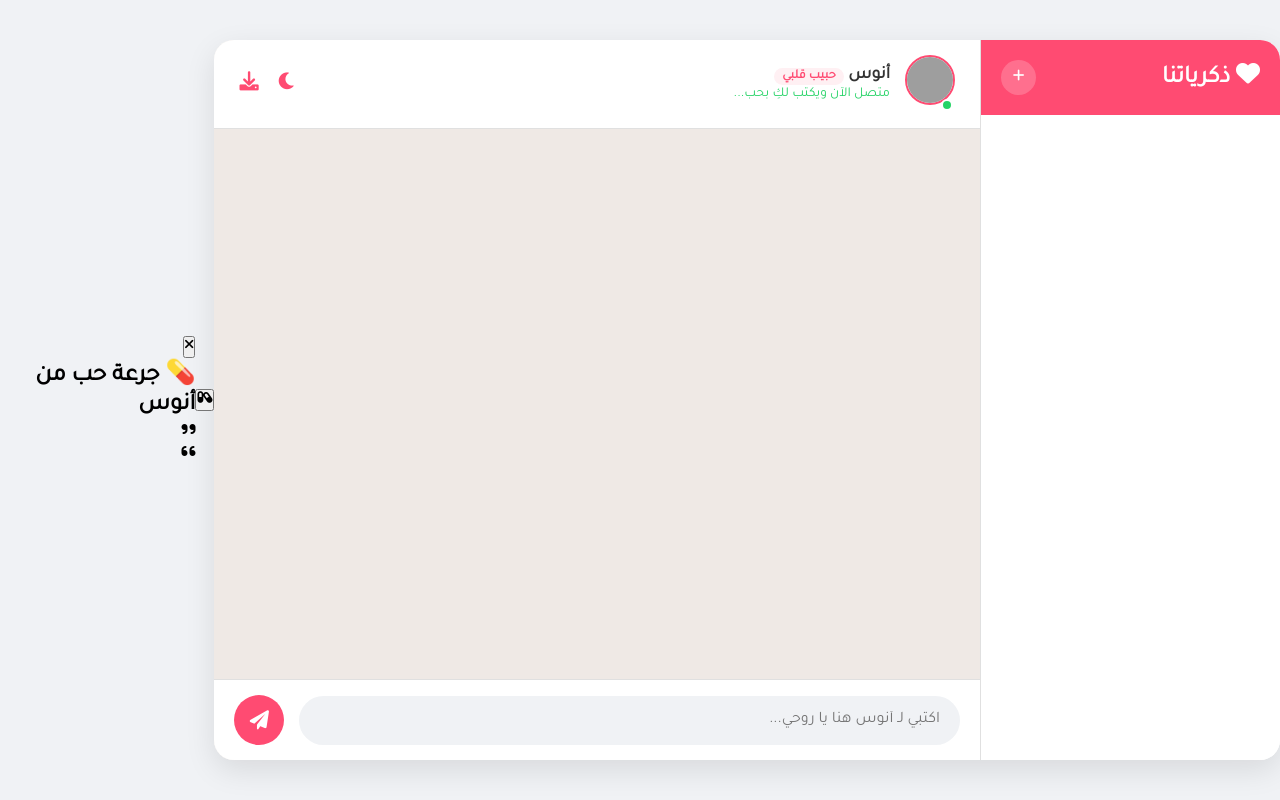
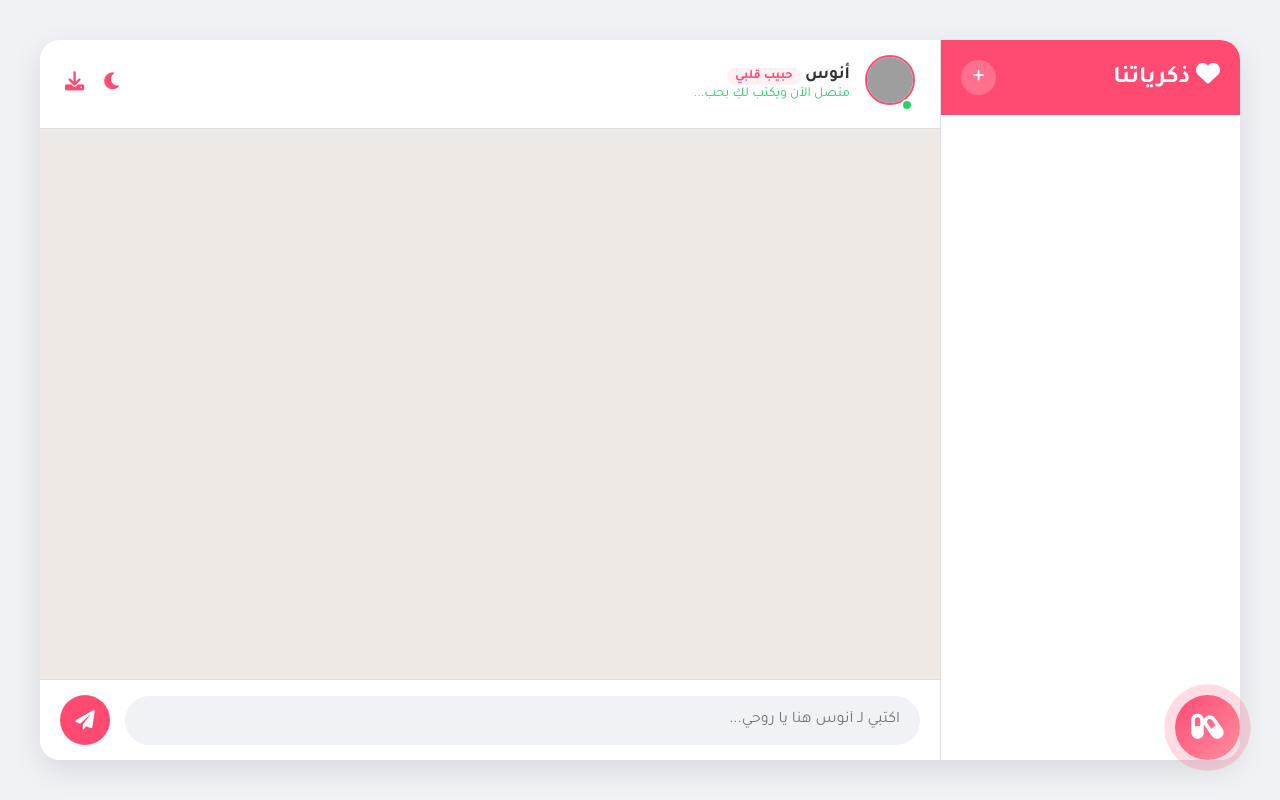
Before and after one commit to anas-km1437/Anas_Bot, a Flask app: page / in a window 1280 px wide. Run offline with Flask 3, Linux system fonts and the light colour scheme; data that the repository does not hold is empty; grey boxes are pictures that could not be loaded.

Commit message:
Update style.css

```diff
--- a/anos_bot/static/style.css
+++ b/anos_bot/static/style.css
@@ -1,4 +1,4 @@
-@import url('https://fonts.googleapis.com/css2?family=Tajawal:wght=400;500;700&display=swap');
+@import url('https://fonts.googleapis.com/css2?family=Tajawal:wght@400;500;700&display=swap');
 
 :root {
     --bg-color: #f0f2f5;
@@ -11,7 +11,6 @@
     --hover-bg: #fff0f3;
 }
 
-/* الوضع الليلي (Dark Mode) */
 body.dark-mode {
     --bg-color: #0f172a;
     --app-bg: #1e293b;
@@ -25,11 +24,10 @@ body.dark-mode {
 
 * { margin: 0; padding: 0; box-sizing: border-box; font-family: 'Tajawal', sans-serif; }
 
-body { background-color: var(--bg-color); height: 100vh; display: flex; justify-content: center; align-items: center; transition: 0.3s; }
+body { background-color: var(--bg-color); height: 100vh; display: flex; justify-content: center; align-items: center; transition: 0.3s; position: relative; }
 
 .app-container { display: flex; width: 95vw; max-width: 1200px; height: 90vh; background: var(--app-bg); border-radius: 20px; box-shadow: 0 10px 30px rgba(0,0,0,0.1); overflow: hidden; transition: 0.3s; }
 
-/* القائمة الجانبية */
 .sidebar { width: 300px; border-left: 1px solid var(--border-color); display: flex; flex-direction: column; background: var(--app-bg); transition: 0.3s; }
 .sidebar-header { padding: 20px; background: #ff4b72; color: white; display: flex; justify-content: space-between; align-items: center; }
 .sidebar-header button { background: rgba(255,255,255,0.2); border: none; color: white; width: 35px; height: 35px; border-radius: 50%; cursor: pointer; transition: 0.3s; }
@@ -38,11 +36,9 @@ body { background-color: var(--bg-color); height: 100vh; display: flex; justify-
 #sessions-list li { padding: 15px 20px; border-bottom: 1px solid var(--border-color); cursor: pointer; display: flex; justify-content: space-between; align-items: center; color: var(--text-main); transition: 0.2s; }
 #sessions-list li:hover, #sessions-list li.active { background: var(--hover-bg); }
 
-/* زر الحذف */
 .delete-btn { color: #dc3545; background: none; border: none; cursor: pointer; font-size: 1rem; opacity: 0.7; transition: 0.2s; padding: 5px; }
 .delete-btn:hover { opacity: 1; transform: scale(1.1); }
 
-/* منطقة الشات */
 .chat-area { flex: 1; display: flex; flex-direction: column; background: var(--chat-bg); transition: 0.3s; }
 .chat-header { padding: 15px 25px; background: var(--app-bg); border-bottom: 1px solid var(--border-color); display: flex; align-items: center; gap: 15px; }
 .avatar-container { position: relative; }
@@ -53,18 +49,15 @@ body { background-color: var(--bg-color); height: 100vh; display: flex; justify-
 .header-info span { font-size: 0.8rem; color: #ff4b72; background: #fff0f3; padding: 2px 8px; border-radius: 10px; }
 .header-info p { font-size: 0.85rem; color: #25d366; }
 
-/* أزرار الهيدر */
 .header-actions button { background: none; border: none; color: #ff4b72; font-size: 1.2rem; cursor: pointer; margin-right: 15px; transition: 0.3s; }
 .header-actions button:hover { transform: scale(1.2); }
 
 .chat-messages { flex: 1; padding: 20px; overflow-y: auto; display: flex; flex-direction: column; gap: 10px; }
 
-/* فقاعات الرسائل */
 .msg-bubble { max-width: 70%; padding: 12px 18px; border-radius: 20px; font-size: 1rem; position: relative; display: flex; flex-direction: column; gap: 5px; line-height: 1.4; word-wrap: break-word; }
 .msg-user { align-self: flex-start; background: #ff4b72; color: white; border-bottom-right-radius: 4px; box-shadow: 0 1px 2px rgba(0,0,0,0.15); }
 .msg-bot { align-self: flex-end; background: var(--bot-msg-bg); color: var(--bot-msg-text); border-bottom-left-radius: 4px; box-shadow: 0 1px 2px rgba(0,0,0,0.1); }
 
-/* زر نطق الصوت */
 .tts-btn { align-self: flex-start; background: none; border: none; color: #ff4b72; cursor: pointer; font-size: 0.85rem; margin-top: 5px; opacity: 0.8; display: flex; align-items: center; gap: 5px; }
 .tts-btn:hover { opacity: 1; }
 
@@ -73,19 +66,93 @@ body { background-color: var(--bg-color); height: 100vh; display: flex; justify-
 #send-btn { width: 50px; height: 50px; border-radius: 50%; background: #ff4b72; color: white; border: none; cursor: pointer; display: flex; justify-content: center; align-items: center; font-size: 1.2rem; transition: 0.2s; }
 #send-btn:hover { background: #e63e62; transform: scale(1.05); }
 
-/* مؤشر الكتابة */
 .typing-indicator { display: none; align-self: flex-end; background: var(--bot-msg-bg); padding: 15px 20px; border-radius: 20px; gap: 5px; border-bottom-left-radius: 4px; box-shadow: 0 1px 2px rgba(0,0,0,0.1); }
 .dot { width: 8px; height: 8px; background: #ff4b72; border-radius: 50%; animation: typing 1.4s infinite ease-in-out both; }
 .dot:nth-child(1) { animation-delay: -0.32s; } .dot:nth-child(2) { animation-delay: -0.16s; }
 @keyframes typing { 0%, 80%, 100% { transform: scale(0); opacity: 0.5; } 40% { transform: scale(1); opacity: 1; } }
 
-/* تأثير القلوب المتساقطة */
 .heart-fall { position: fixed; top: -10vh; font-size: 2rem; user-select: none; pointer-events: none; animation: fall linear forwards; z-index: 9999; }
 @keyframes fall { to { transform: translateY(110vh) rotate(360deg); } }
+
+/* --- إضافات جرعة الحب الجديدة --- */
+
+/* الزر العائم */
+.floating-btn {
+    position: fixed;
+    bottom: 40px;
+    right: 40px;
+    background: linear-gradient(135deg, #ff4b72, #ff8da1);
+    color: white;
+    border: none;
+    width: 65px;
+    height: 65px;
+    border-radius: 50%;
+    font-size: 1.8rem;
+    box-shadow: 0 4px 15px rgba(255, 75, 114, 0.4);
+    cursor: pointer;
+    z-index: 1000;
+    transition: 0.3s;
+    display: flex;
+    justify-content: center;
+    align-items: center;
+    animation: pulse 2s infinite;
+}
+.floating-btn:hover { transform: scale(1.1) rotate(10deg); }
+@keyframes pulse {
+    0% { box-shadow: 0 0 0 0 rgba(255, 75, 114, 0.7); }
+    70% { box-shadow: 0 0 0 15px rgba(255, 75, 114, 0); }
+    100% { box-shadow: 0 0 0 0 rgba(255, 75, 114, 0); }
+}
+
+/* الشاشة المنبثقة (Modal) */
+.modal-overlay {
+    position: fixed;
+    top: 0; left: 0; width: 100vw; height: 100vh;
+    background: rgba(0, 0, 0, 0.7);
+    display: flex; justify-content: center; align-items: center;
+    z-index: 2000;
+    opacity: 0; pointer-events: none;
+    transition: 0.3s ease-in-out;
+    backdrop-filter: blur(5px);
+}
+.modal-overlay.show { opacity: 1; pointer-events: all; }
+
+.modal-content {
+    background: var(--app-bg);
+    padding: 40px;
+    border-radius: 20px;
+    text-align: center;
+    max-width: 450px; width: 90%;
+    position: relative;
+    transform: scale(0.8) translateY(20px);
+    transition: 0.4s cubic-bezier(0.175, 0.885, 0.32, 1.275);
+    box-shadow: 0 15px 50px rgba(0, 0, 0, 0.2);
+    border: 2px solid #ff4b72;
+}
+.modal-overlay.show .modal-content { transform: scale(1) translateY(0); }
+
+.modal-content h2 { color: #ff4b72; margin-bottom: 25px; font-size: 1.6rem; }
+.capsule-body { position: relative; padding: 20px 10px; }
+.quote-icon { color: rgba(255, 75, 114, 0.2); font-size: 2rem; position: absolute; }
+.fa-quote-right { top: -10px; right: 0; }
+.fa-quote-left { bottom: -10px; left: 0; }
+
+#capsule-text { color: var(--text-main); font-size: 1.3rem; line-height: 1.8; font-weight: 500; }
+
+#close-modal {
+    position: absolute; top: 15px; left: 15px;
+    background: var(--bg-color); border: none;
+    width: 35px; height: 35px; border-radius: 50%;
+    color: #ff4b72; cursor: pointer; transition: 0.2s;
+    display: flex; justify-content: center; align-items: center;
+    font-size: 1.2rem;
+}
+#close-modal:hover { background: #ff4b72; color: white; transform: rotate(90deg); }
 
 /* التوافق مع الهواتف */
 @media (max-width: 768px) {
     .app-container { width: 100vw; height: 100vh; border-radius: 0; flex-direction: column; }
     .sidebar { width: 100%; height: 25%; border-left: none; border-bottom: 1px solid var(--border-color); }
     .chat-area { height: 75%; }
+    .floating-btn { bottom: 85px; right: 20px; width: 55px; height: 55px; font-size: 1.5rem; }
 }
```
